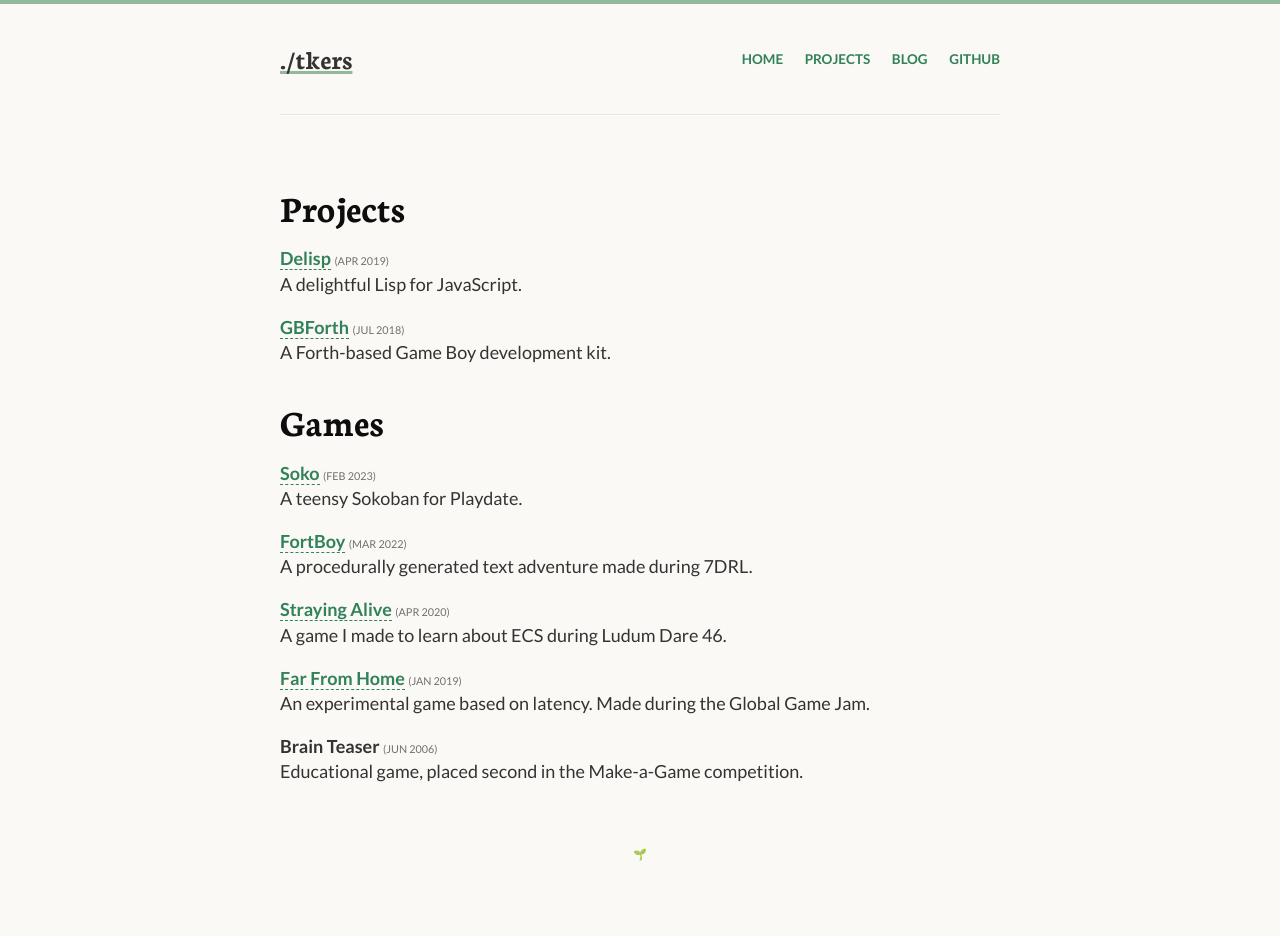
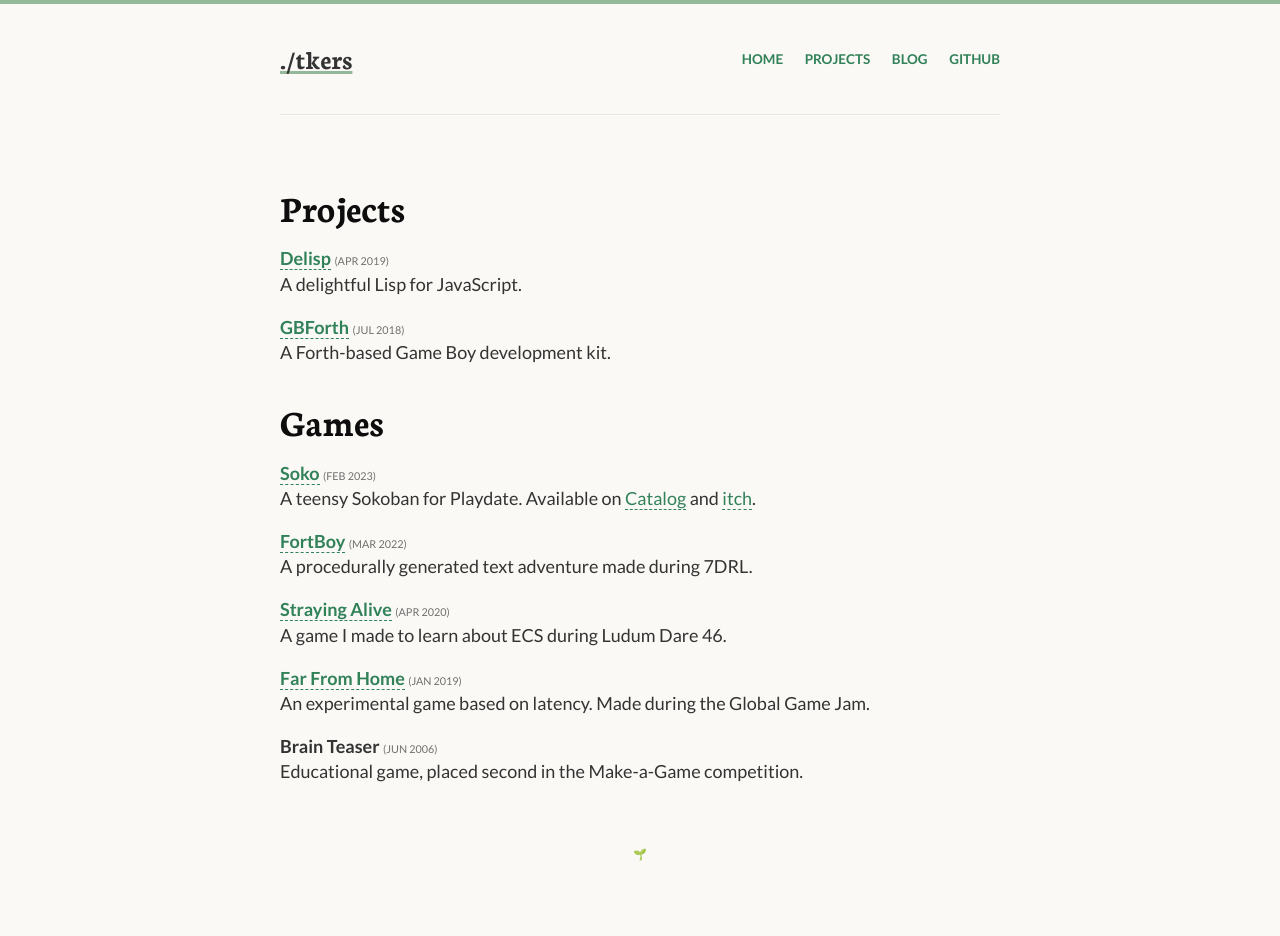
Before and after one commit to tkers/tkers.github.io, a Jekyll site: the page built from projects.md, in a window 1280 px wide. Built offline with Jekyll 4.4.1, drawn with Linux system fonts in a browser that asks for light colours; our own code applies the rules of GitHub Pages for plain Markdown files.

Commit message:
Add Catalog link for Soko

```diff
--- a/projects.md
+++ b/projects.md
@@ -12,8 +12,8 @@
 
 # Games
 
-**[Soko](https://tkers.itch.io/soko)** <small>(Feb 2023)</small>\
-A teensy Sokoban for Playdate.
+**[Soko](https://play.date/games/soko)** <small>(Feb 2023)</small>\
+A teensy Sokoban for Playdate. Available on [Catalog](https://play.date/games/soko) and [itch](https://tkers.itch.io/soko).
 
 **[FortBoy](https://tkers.itch.io/fortboy)** <small>(Mar 2022)</small>\
 A procedurally generated text adventure made during 7DRL.
```
